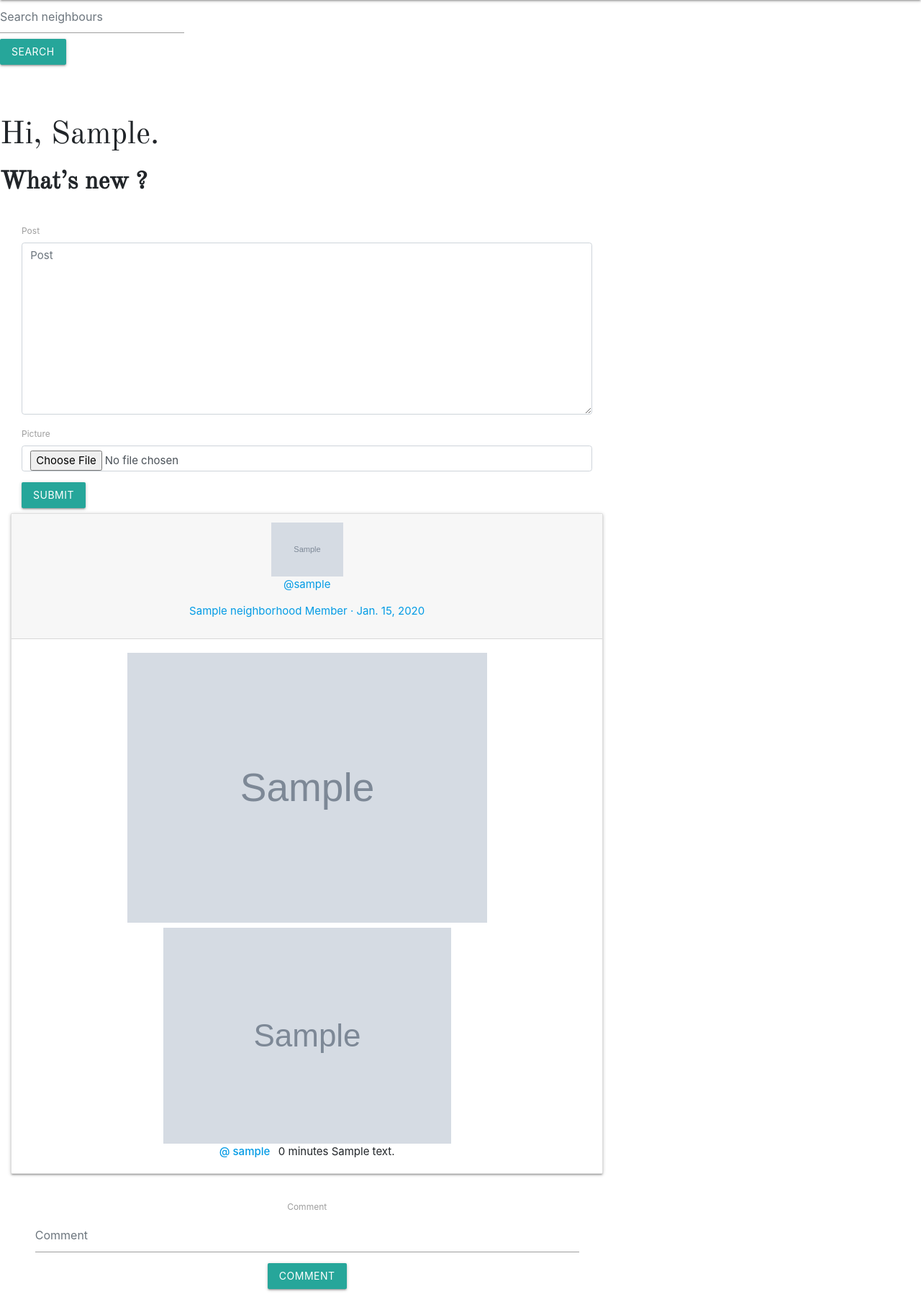
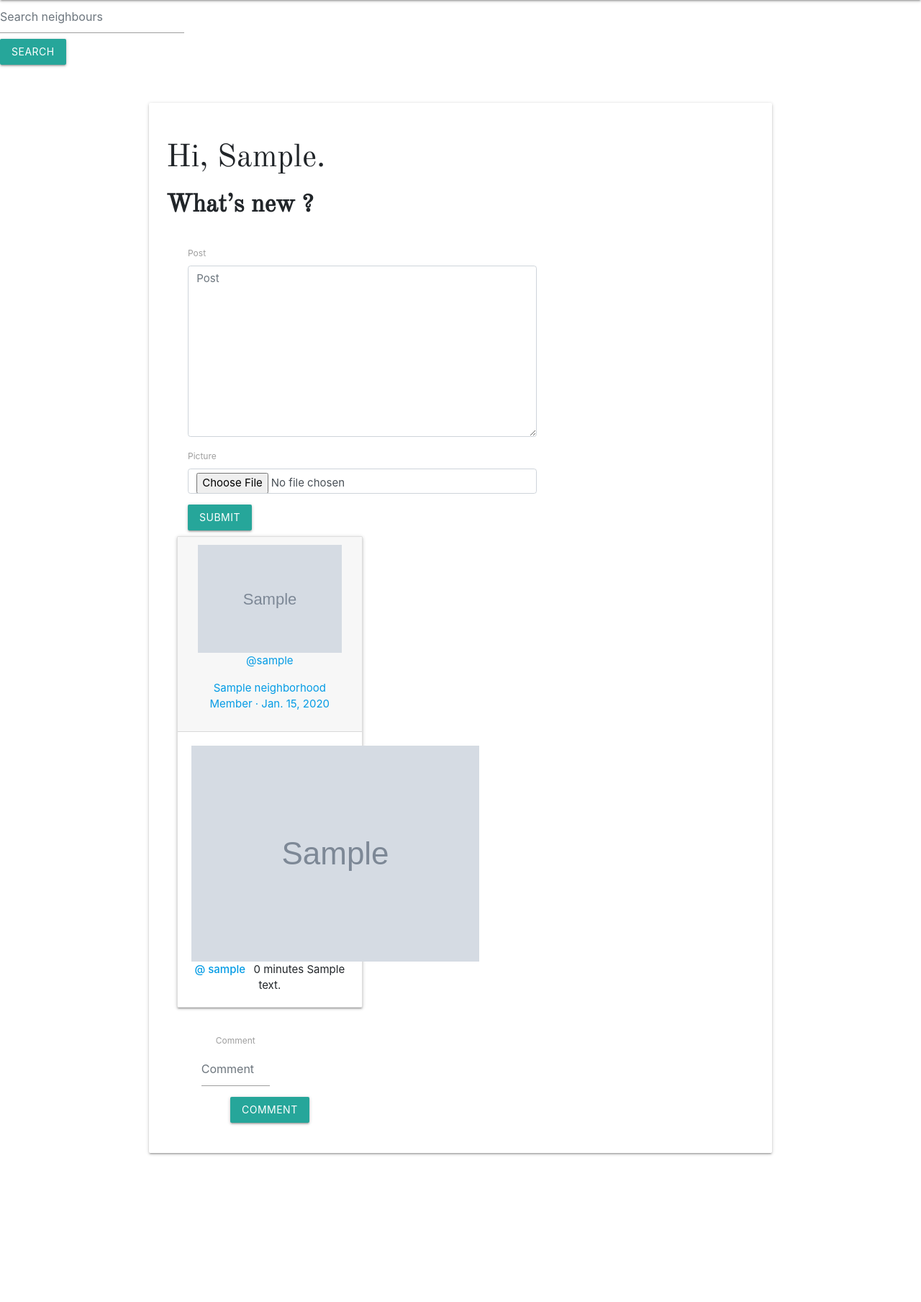
Before and after one commit to cliffnyendwe/neighbourhood, a Django app: page / in a window 1280 px wide. Shown: the part 64-1873 px from the top of the page at 72% size. After the commit the page ends 1669 px from the top, so only its background shows below. Run offline with Django 3.2, Linux system fonts and the light colour scheme; a user stored in the database is signed in; tables that the repository leaves empty hold one stand-in row (values such as "Sample post"); grey boxes marked "Sample" are stand-in pictures; some libraries are stand-ins or nearby versions.

Commit message:
updated styels on index page

```diff
--- a/jirani/static/css/materialize.min.css
+++ b/jirani/static/css/materialize.min.css
@@ -22,3 +22,12 @@ h6{
 .neighbour{
     color:#fafafa;
 }
+
+.card-panel{
+    justify-content: center;
+
+}
+
+.container-fluid{
+    justify-content: center;
+}
--- a/jirani/templates/businesses.html
+++ b/jirani/templates/businesses.html
@@ -33,7 +33,7 @@
             <div class="container">
 
                 <div class="intro">
-                    <h2>Businesses</h2>
+                    <h2 syle="text-align:center">Neighbours</h2>
                 </div>
                 <hr>
                 <br>
--- a/jirani/templates/index.html
+++ b/jirani/templates/index.html
@@ -3,11 +3,13 @@
 
 {% block content %}
 {{block.super}}
+<div class="container">
+    <div class="nyendwe">
 <br><br>
-<div class="cliff">
+<div class="card-panel">
     <h3 class="font-weight-bold;" style="font-family: 'Old Standard TT', serif;">Hi, {{ request.user.username|title }}.</h3>
     <h4 class="font-weight-bold" style="font-family: 'Old Standard TT', serif;"> What’s new ?</h4>
-</div>
+
 <br>
 <div class="metric-row">
     <div class="col-md-1"></div>
@@ -27,12 +29,12 @@
 
         {% if updates %}
         {% for update in updates %}
-        <div class="center">
+        <div class="center" style="width:50%">
             <section class="feed-post card">
                 <header class="card-header card-header-fluid">
                     <a href="#" class="btn-account" role="button">
                         <div class="user-avatar user-avatar-lg">
-                            <img src="{{ update.user.profile.profile_picture.url }}" width="100px" alt="">
+                            <img src="{{ update.user.profile.profile_picture.url }}" width="200px" alt="">
                             <div class="account-summary">
                                 <p class="account-name"> @{{ update.user.username }} </p>
                                 <p class="account-description"> {{ update.hood.name }} Member · {{ update.post_date }}
@@ -42,11 +44,6 @@
                 </header>
                 <div class="card-body">
 
-                    <div class="card-figure">
-                        <div class="figure-img">
-                            <img class="img-fluid" style="text-align: center;" src=" {{ update.picture.url }} " width="500px"
-                                alt="">
-                        </div>
                         <section class="converstations" role="log">
                             {% if comments %}
                             {% for comment in comments %}
@@ -78,7 +75,7 @@
             <div class="media col-md-12 ">
                 <div class="card-body">
                     <form action="{% url 'comment' update_id=update.id %}" method="POST">
-                        <div class="publisher-input">
+                        <div class="publisher-input" style="width:50%">
                             {% csrf_token %}
                             {% bootstrap_form comment_form layout='inline'%}
                         </div>
@@ -89,6 +86,7 @@
             </section>
             {% endfor %}
             {% endif %}
+            </div>
         </div>
     </div>
 </div>
```
Also changed, not shown: README.md, 1 other file.
